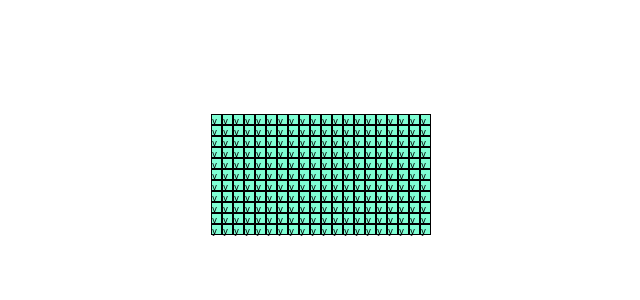
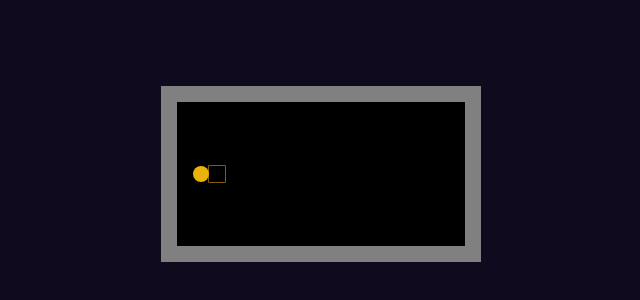
Before and after one commit to stinkyFerret01/Buzzle_frontend, a React (Create React App) app in the folder buzzle_frontend/: page / in a window 1280 px wide. Shown: the part 226-526 px from the top of the page, without its empty margins (319-959 px from the left). Built offline with nearby package versions, Linux system fonts and the light colour scheme.

Commit message:
player se déplace

```diff
--- a/buzzle_frontend/src/App.css
+++ b/buzzle_frontend/src/App.css
@@ -3,6 +3,7 @@
 .App {
   width: 100vw;
   height: 100vh;
+  background-color: rgba(15, 10, 30);
   display: flex;
   justify-content: center;
   align-items: center;
--- a/buzzle_frontend/src/App.js
+++ b/buzzle_frontend/src/App.js
@@ -1,13 +1,85 @@
+//-- CONFIG
 import "./App.css";
 import { useEffect } from "react";
 import { useState } from "react";
 
+//-- import des composants
+import Pos from "./components/pos";
+
+//-- START
 function App() {
+  //-- STATES
   const [base, setBase] = useState("loading");
   const [player, setPlayer] = useState("loading");
   const [grid, setGrid] = useState(base);
 
-  //--baseBuilder
+  //-- FONCTIONS
+  const okToMoveChecker = (o) => {
+    if (o === "W") {
+      return false;
+    } else {
+      return true;
+    }
+  };
+
+  const handleKeyDown = (event) => {
+    if (player !== "loading") {
+      if (event.key === "ArrowLeft") {
+        let newPos = [player[0], player[1] - 1, player[0], player[1] - 2];
+        let o = grid[newPos[0]][newPos[1]];
+        if (okToMoveChecker(o)) {
+          setPlayer(newPos);
+        } else {
+          newPos = [player[0], player[1], player[0], player[1] - 1];
+          setPlayer(newPos);
+        }
+      }
+      if (event.key === "ArrowRight") {
+        let newPos = [player[0], player[1] + 1, player[0], player[1] + 2];
+        let o = grid[newPos[0]][newPos[1]];
+        if (okToMoveChecker(o)) {
+          setPlayer(newPos);
+        } else {
+          newPos = [player[0], player[1], player[0], player[1] + 1];
+          setPlayer(newPos);
+        }
+      }
+      if (event.key === "ArrowUp") {
+        let newPos = [player[0] - 1, player[1], player[0] - 2, player[1]];
+        let o = grid[newPos[0]][newPos[1]];
+        if (okToMoveChecker(o)) {
+          setPlayer(newPos);
+        } else {
+          newPos = [player[0], player[1], player[0] - 1, player[1]];
+          setPlayer(newPos);
+        }
+      }
+      if (event.key === "ArrowDown") {
+        let newPos = [player[0] + 1, player[1], player[0] + 2, player[1]];
+        let o = grid[newPos[0]][newPos[1]];
+        console.log(o);
+        if (okToMoveChecker(o)) {
+          setPlayer(newPos);
+        } else {
+          newPos = [player[0], player[1], player[0] + 1, player[1]];
+          setPlayer(newPos);
+        }
+      }
+    }
+  };
+
+  //-- keyboardListener
+  useEffect(() => {
+    //-- Add event listener on keydown
+    window.removeEventListener("keydown", handleKeyDown);
+    window.addEventListener("keydown", handleKeyDown);
+    // cleanup this component
+    return () => {
+      window.removeEventListener("keydown", handleKeyDown);
+    };
+  }, [player, grid]);
+
+  //-- gameBuilder (prépare le niveau)
   useEffect(() => {
     //-- level est provisoire
     const level = {
@@ -24,7 +96,7 @@ function App() {
         "W..................W",
         "WWWWWWWWWWWWWWWWWWWW",
       ],
-      Spawn: [5, 2],
+      spawn: [5, 2, 5, 3],
     };
     //-- baseBuilder construit le tableau du niveau choisi
     const baseBuilder = (lvl) => {
@@ -38,8 +110,8 @@ function App() {
       }
       return base;
     };
-    //-- ici, je
     setBase(baseBuilder(level.base));
+    setPlayer(level.spawn);
   }, []);
 
   //-- gridDrawer
@@ -48,13 +120,21 @@ function App() {
     for (let L = 0; L < base.length; L++) {
       let newLign = [];
       for (let o = 0; o < base[0].length; o++) {
-        newLign.push("y");
+        let pos = base[L][o];
+        if (player[0] === L && player[1] === o) {
+          newLign.push("P");
+        } else if (player[2] === L && player[3] === o) {
+          newLign.push(pos + "a");
+        } else {
+          newLign.push(pos);
+        }
       }
       newGrid.push(newLign);
     }
     setGrid(newGrid);
-  }, [base]);
+  }, [base, player]);
 
+  //-- RENDER
   return (
     <div className="App">
       <section>
@@ -64,11 +144,7 @@ function App() {
               return (
                 <div className="ligns" key={indexL}>
                   {L.map((o, indexo) => {
-                    return (
-                      <div className="pos" key={indexo}>
-                        {o}
-                      </div>
-                    );
+                    return <Pos o={o} key={indexo} />;
                   })}
                 </div>
               );
--- /dev/null
+++ b/buzzle_frontend/src/components/pos.js
@@ -0,0 +1,25 @@
+const Pos = ({ o }) => {
+  //-- styleMaker détermine le style des Pos en fonctions de leurs valeurs
+  const styleMaker = (o) => {
+    let oStrict = o.slice(0, 1);
+    let act = o.slice(o.length - 1);
+    let style = {};
+    if (o === "P") {
+      style["borderRadius"] = "50%";
+      style["backgroundColor"] = "rgba(234, 178, 11, 1)";
+    }
+    if (oStrict === "W") {
+      style["backgroundColor"] = "gray";
+    }
+    if (act === "a") {
+      style["animation"] = "pulse infinite 1.3s";
+      style["zIndex"] = "1";
+    }
+    return style;
+  };
+
+  //-- RENDER
+  return <article style={styleMaker(o)} className="pos"></article>;
+};
+
+export default Pos;
--- a/buzzle_frontend/src/styles/board.css
+++ b/buzzle_frontend/src/styles/board.css
@@ -1,6 +1,7 @@
 .table {
     display: flex;
     flex-direction: column;
+    background-color: black;
 }
 
 .ligns {
@@ -9,8 +10,20 @@
 
 .pos {
     font-size: 9px;
+    color: white;
     width: 9px;
     height: 9px;
-    background-color: aquamarine;
-    border: solid black 1px;
+    width: 1rem;
+    height: 1rem;
+    box-sizing: border-box;
 }
+
+@keyframes pulse {
+    from {
+        overflow: inherit;
+        box-shadow: 0 0 0 0rem rgba(234, 178, 11, 1);
+    }
+    to {
+        box-shadow: 0 0 0 4px rgba(234, 178, 11, 0.01);
+    }
+  }
```
